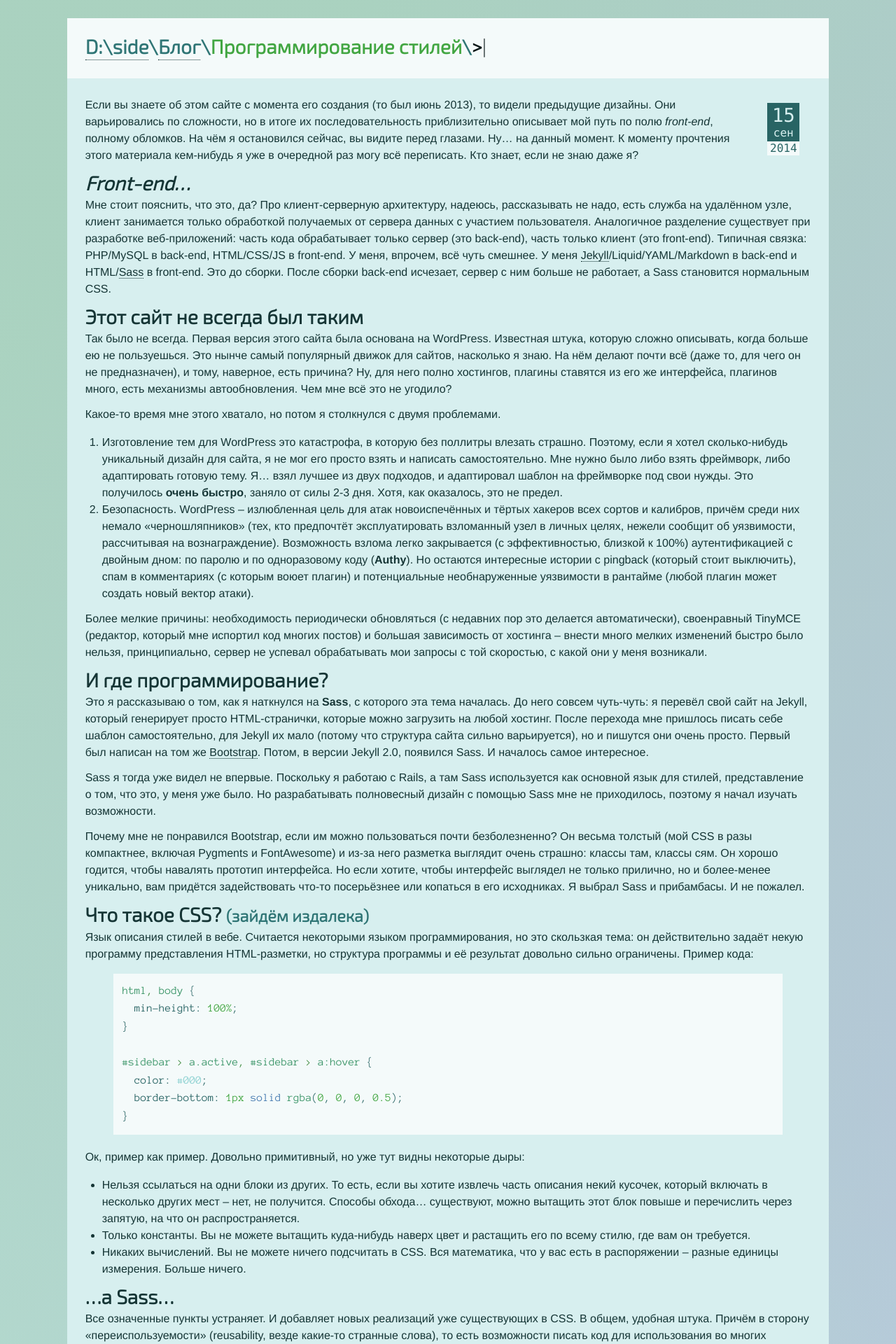
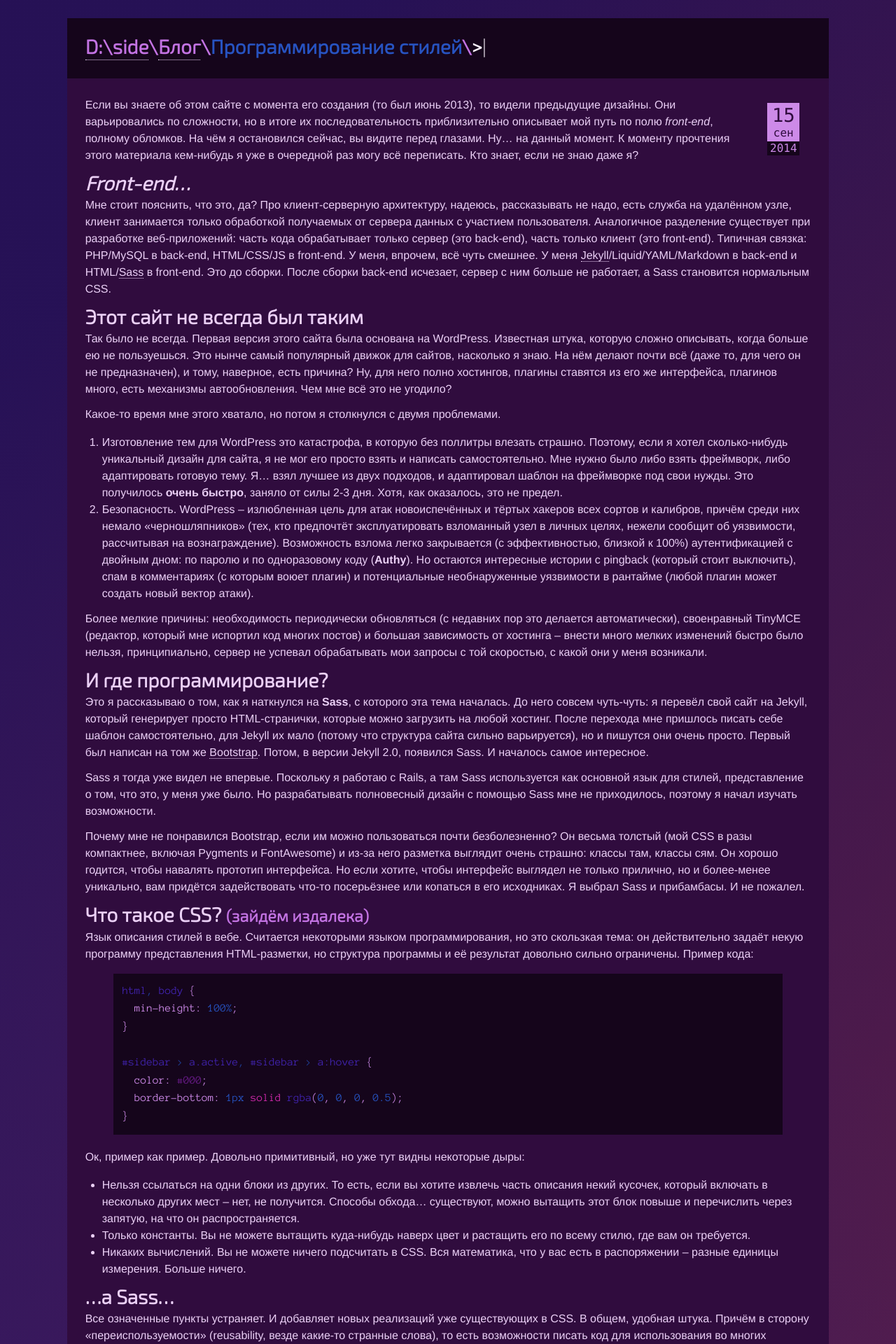
Before and after one commit to D-side/d-side.github.io, a Jekyll site: the page built from _posts/2014-09-16-adaptive-colors.md, in a window 1280 px wide. Shown: the top 1920 px of the page at 70% size. Built offline with Jekyll 4.4.1, drawn with Linux system fonts in a browser that asks for light colours; comment, search, counter and statistics services are not loaded.

Commit message:
Update main.sass

```diff
--- a/assets/main.sass
+++ b/assets/main.sass
@@ -2,12 +2,12 @@
 ---
 
 // Theme
-$sample: #255
+$sample: #6C1C8C
 
 @import "themes/near-mixer.sass"
 //@import "themes/base16/solarized"
 // Mix into light theme
-@import "themes/mix/contrast"
+//@import "themes/mix/contrast"
 
 // Libs (thanks, thoughtbot!)
 @import 'bourbon'
```
